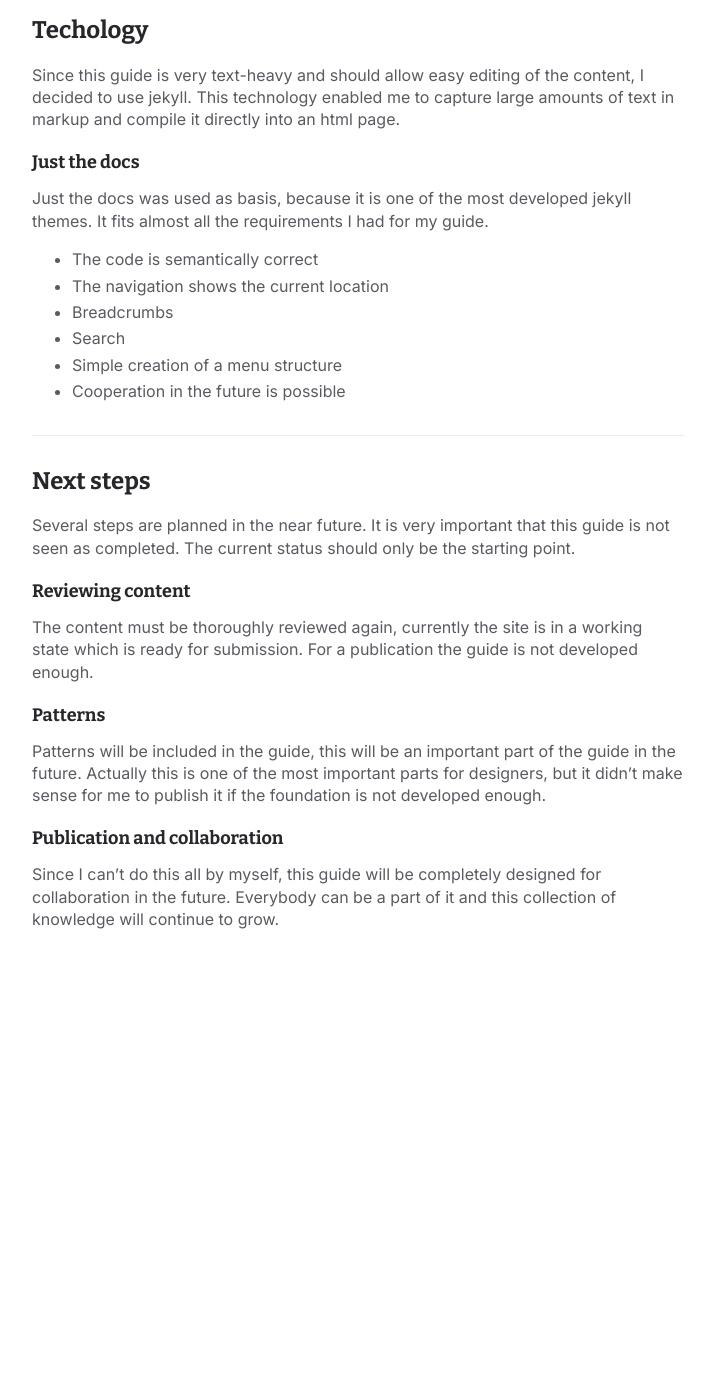
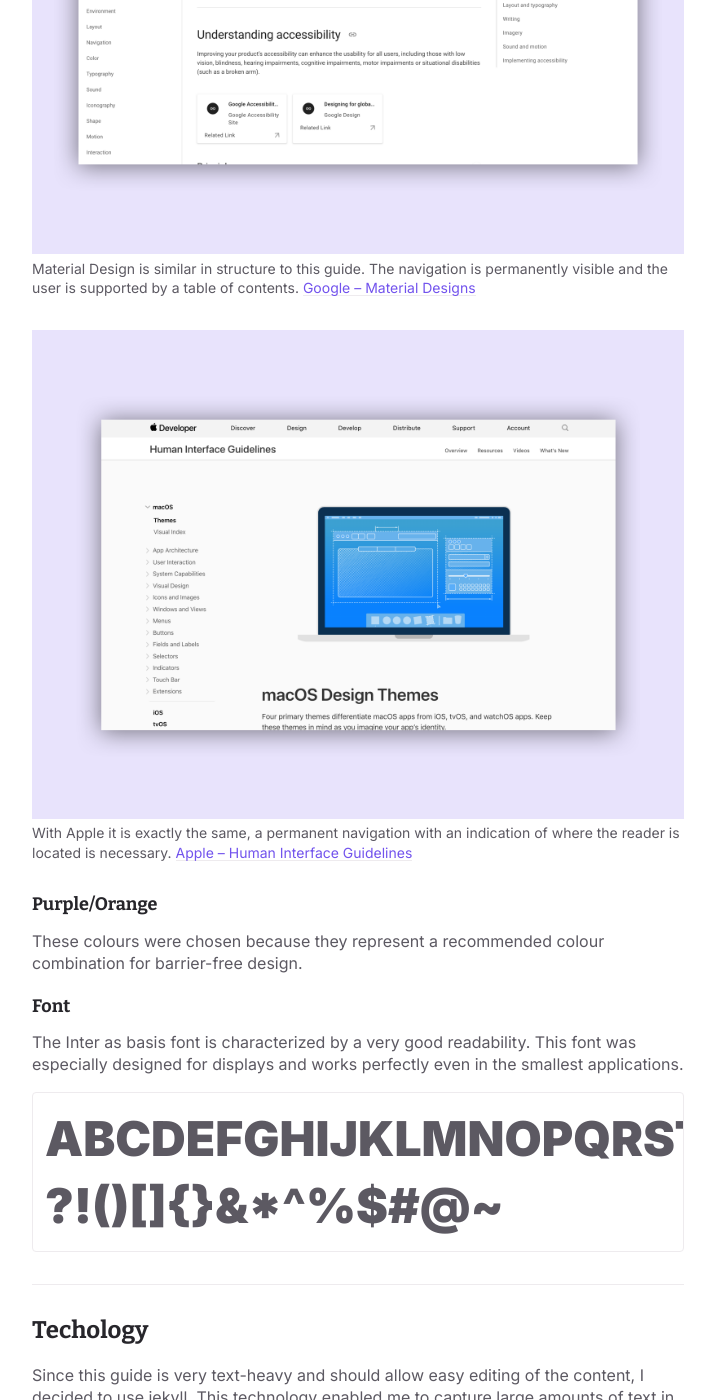
Before and after one commit to NMA93/Accessibility-Designer-Guide, a Jekyll site: the page built from documentation.md, in a window 1280 px wide and 1400 px high, scrolled down 1768 px. Shown: the whole window, without its empty margins (282-997 px from the left). Built offline with Jekyll 4.4.1, drawn with Linux system fonts in a browser that asks for light colours; our own code applies the rules of GitHub Pages for plain Markdown files; before the commit the page ends 2739 px from its top, so only the background shows below that.

Commit message:
documentation

```diff
--- a/documentation.md
+++ b/documentation.md
@@ -36,11 +36,23 @@
 ## Design decision
 The current design of the guide is based on a benchmark analysis for guides used for reference. Page navigation is essential, the user must know where he is and which chapters are available. Therefore only a page navigation that offers a permanent overview is suitable.
 
+<img src="{{ '/assets/images/documentation/material.png' | prepend: site.baseurl }}" alt="Material Design is similar in structure to this guide. The navigation is permanently visible and the user is supported by a table of contents."/>
+Material Design is similar in structure to this guide. The navigation is permanently visible and the user is supported by a table of contents. [Google – Material Designs](https://material.io/design/usability/accessibility.html#understanding-accessibility"){:target="_blank"}
+{: .fs-3 .mb-6 }
+
+<img src="{{ '/assets/images/documentation/apple_dev.png' | prepend: site.baseurl }}" alt="With Apple it is exactly the same, a permanent navigation with an indication of where the reader is located is necessary."/>
+With Apple it is exactly the same, a permanent navigation with an indication of where the reader is located is necessary. [Apple – Human Interface Guidelines](https://developer.apple.com/design/human-interface-guidelines/macos/overview/themes/"){:target="_blank"}
+{: .fs-3 .mb-6 }
+
 ### Purple/Orange
 These colours were chosen because they represent a recommended colour combination for barrier-free design.
 
 ### Font
 The Inter as basis font is characterized by a very good readability. This font was especially designed for displays and works perfectly even in the smallest applications.
+
+ABCDEFGHIJKLMNOPQRSTUVWXYZabcdefghijklmnopqrstuvwxyz1234567890 ?!()[]{}&*^%$#@~
+{: .code-example .mb-6 .fs-10 .fw-900  }
+
 
 ---
 
```
Also changed, not shown: assets/images/documentation/apple_dev.png (added), assets/images/documentation/material.png (added).
